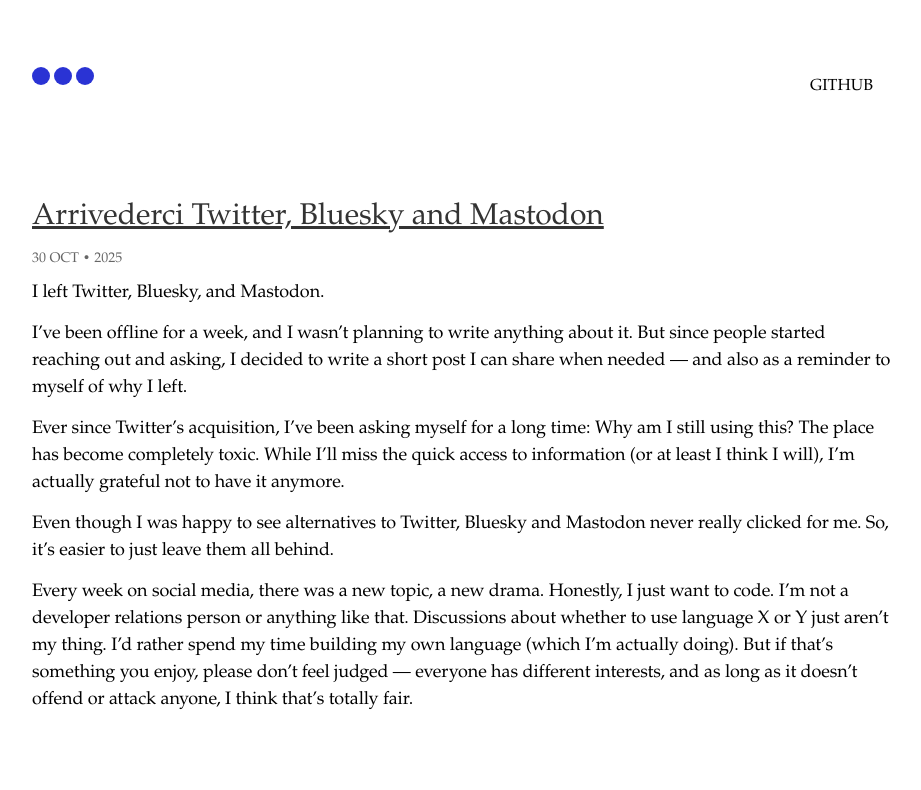
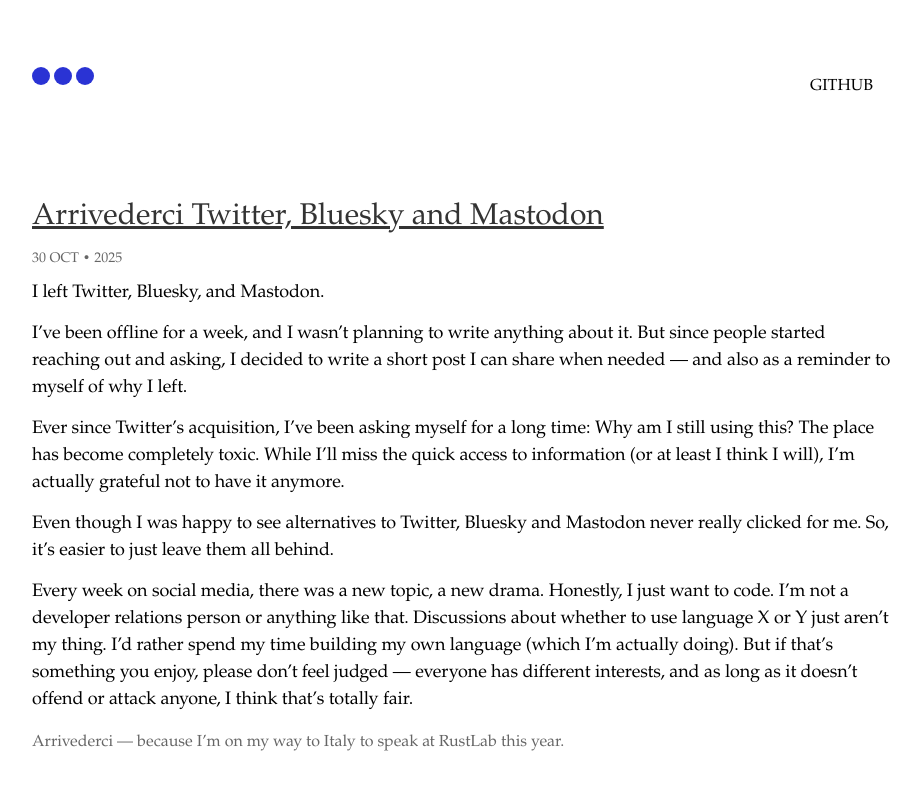
Before and after one commit to raphamorim/raphamorim.github.com, a Jekyll site: the page built from _posts/2025-10-30-arrivederci-twitter-bluesky-and-mastodon.md, in a window 1280 px wide. Shown: the top 790 px of the page, without its empty margins (178-1099 px from the left). Built offline with Jekyll 4.4.1, drawn with Linux system fonts in a browser that asks for light colours.

Commit message:
added self note

```diff
--- a/_posts/2025-10-30-arrivederci-twitter-bluesky-and-mastodon.md
+++ b/_posts/2025-10-30-arrivederci-twitter-bluesky-and-mastodon.md
@@ -14,3 +14,5 @@
 Even though I was happy to see alternatives to Twitter, Bluesky and Mastodon never really clicked for me. So, it’s easier to just leave them all behind.
 
 Every week on social media, there was a new topic, a new drama. Honestly, I just want to code. I’m not a developer relations person or anything like that. Discussions about whether to use language X or Y just aren’t my thing. I’d rather spend my time building my own language (which I’m actually doing). But if that’s something you enjoy, please don’t feel judged — everyone has different interests, and as long as it doesn’t offend or attack anyone, I think that’s totally fair.
+
+* Arrivederci — because I’m on my way to Italy to speak at RustLab this year.
```
